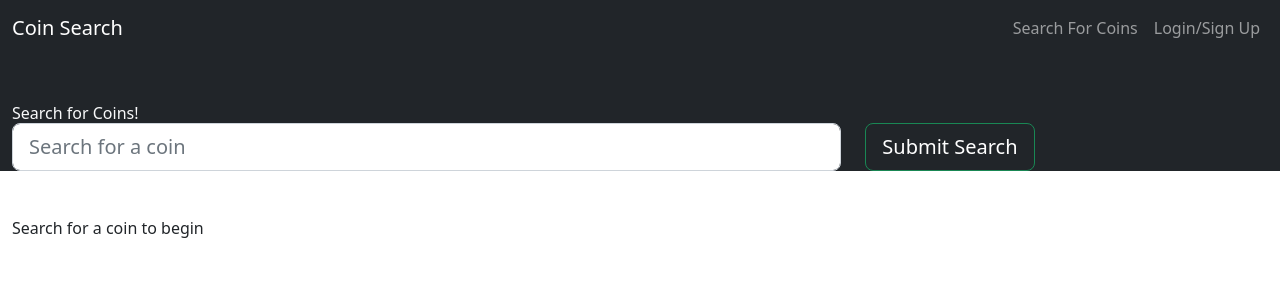
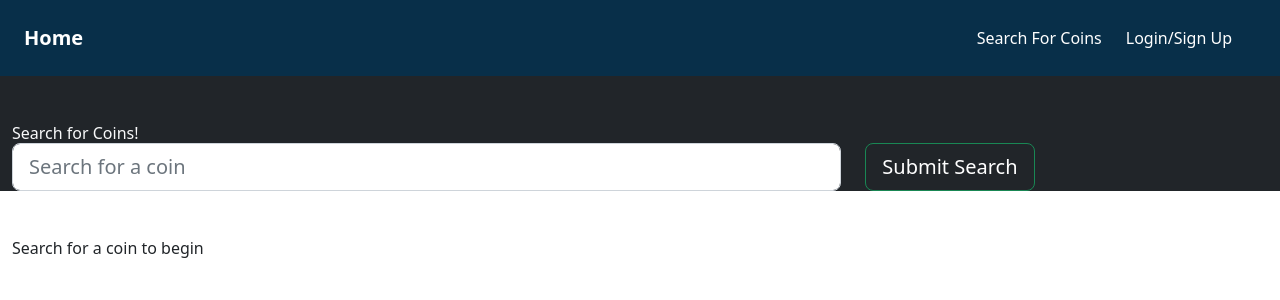
Before and after one commit to arishorts/earth-coins, a React (Create React App) app in the folder client/: page / in a window 1280 px wide. Shown: the top 300 px of the page. Built offline with nearby package versions, Linux system fonts and the light colour scheme.

Commit message:
updated the navbar to look more put together and responseive

```diff
--- a/client/src/components/Navbar.js
+++ b/client/src/components/Navbar.js
@@ -12,34 +12,46 @@ const AppNavbar = () => {
 
   return (
     <>
-      <Navbar bg="dark" variant="dark" expand="lg">
-        <Container fluid>
-          <Navbar.Brand as={Link} to="/">
-            Coin Search
-          </Navbar.Brand>
-          <Navbar.Toggle aria-controls="navbar" />
-          <Navbar.Collapse id="navbar" className="d-flex flex-row-reverse">
-            <Nav className="ml-auto d-flex">
-              <Nav.Link as={Link} to="/">
-                Search For Coins
-              </Nav.Link>
-              {/* if user is logged in show saved books and logout */}
-              {Auth.loggedIn() ? (
-                <>
-                  <Nav.Link as={Link} to="/saved">
-                    See Your Coins
-                  </Nav.Link>
-                  <Nav.Link onClick={Auth.logout}>Logout</Nav.Link>
-                </>
-              ) : (
-                <Nav.Link onClick={() => setShowModal(true)}>
-                  Login/Sign Up
-                </Nav.Link>
-              )}
-            </Nav>
-          </Navbar.Collapse>
-        </Container>
-      </Navbar>
+      <nav className="bg-sky-950 text-white">
+        <div className="container mx-auto px-4">
+          <div className="flex items-center justify-between py-4">
+            <Link to="/" className="text-xl font-bold">
+              Home
+            </Link>
+
+            <div className="lg:items-center" id="navbar">
+              <ul className="flex items-center justify-end flex-wrap">
+                <li className="mr-6 ml-6">
+                  <Link to="/" className="nav-link">
+                    Search For Coins
+                  </Link>
+                </li>
+                {/* if user is logged in show saved coins and logout */}
+                {Auth.loggedIn() && (
+                  <>
+                    <li className="mr-6">
+                      <Link to="/saved" className="nav-link">
+                        See Your Coins
+                      </Link>
+                    </li>
+                    <li onClick={Auth.logout} className="cursor-pointer">
+                      <span className="nav-link">Logout</span>
+                    </li>
+                  </>
+                )}
+                {!Auth.loggedIn() && (
+                  <li
+                    onClick={() => setShowModal(true)}
+                    className="cursor-pointer mr-6"
+                  >
+                    <span className="nav-link">Login/Sign Up</span>
+                  </li>
+                )}
+              </ul>
+            </div>
+          </div>
+        </div>
+      </nav>
       {/* set modal data up */}
       <Modal
         size="lg"
```
